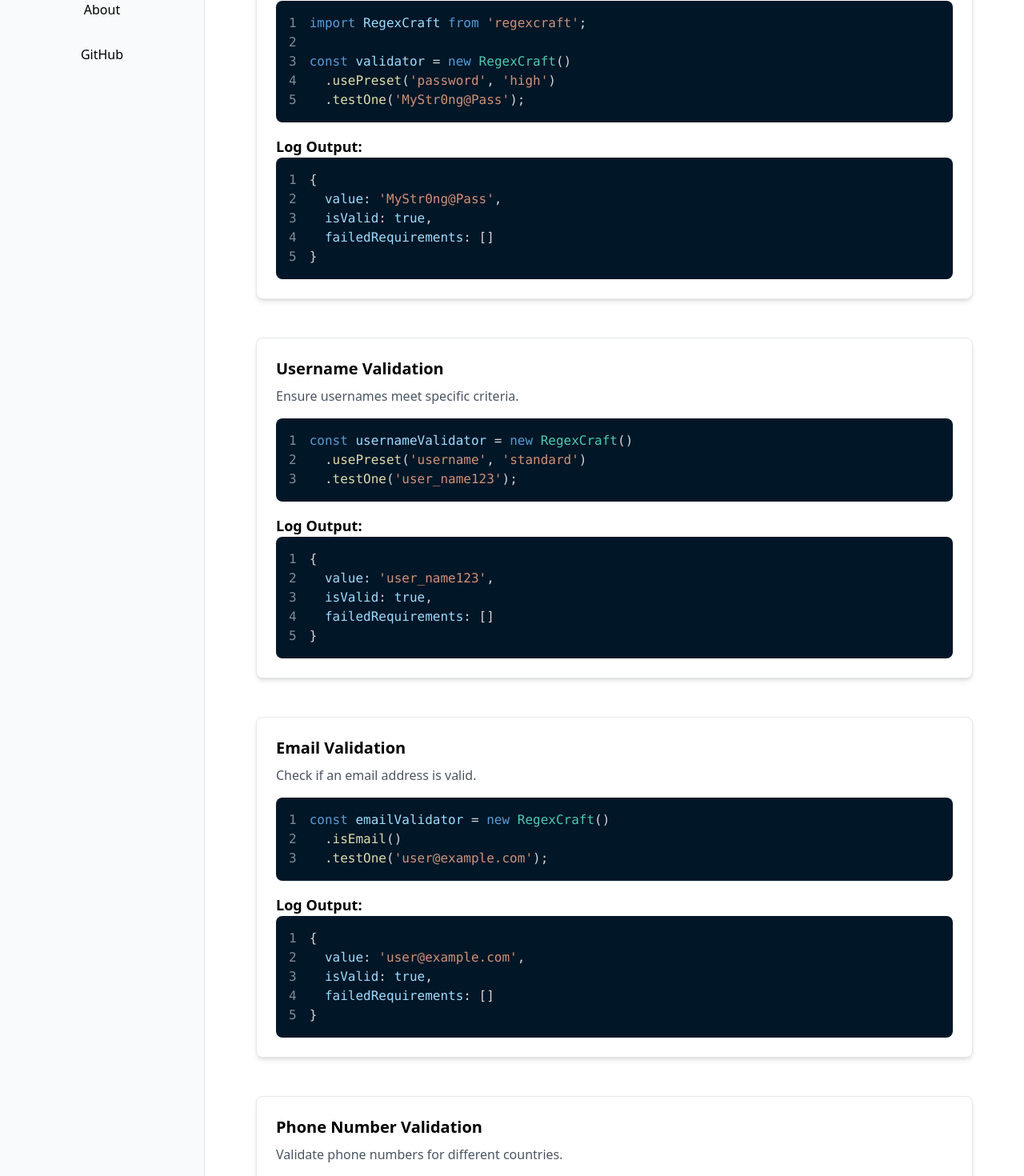
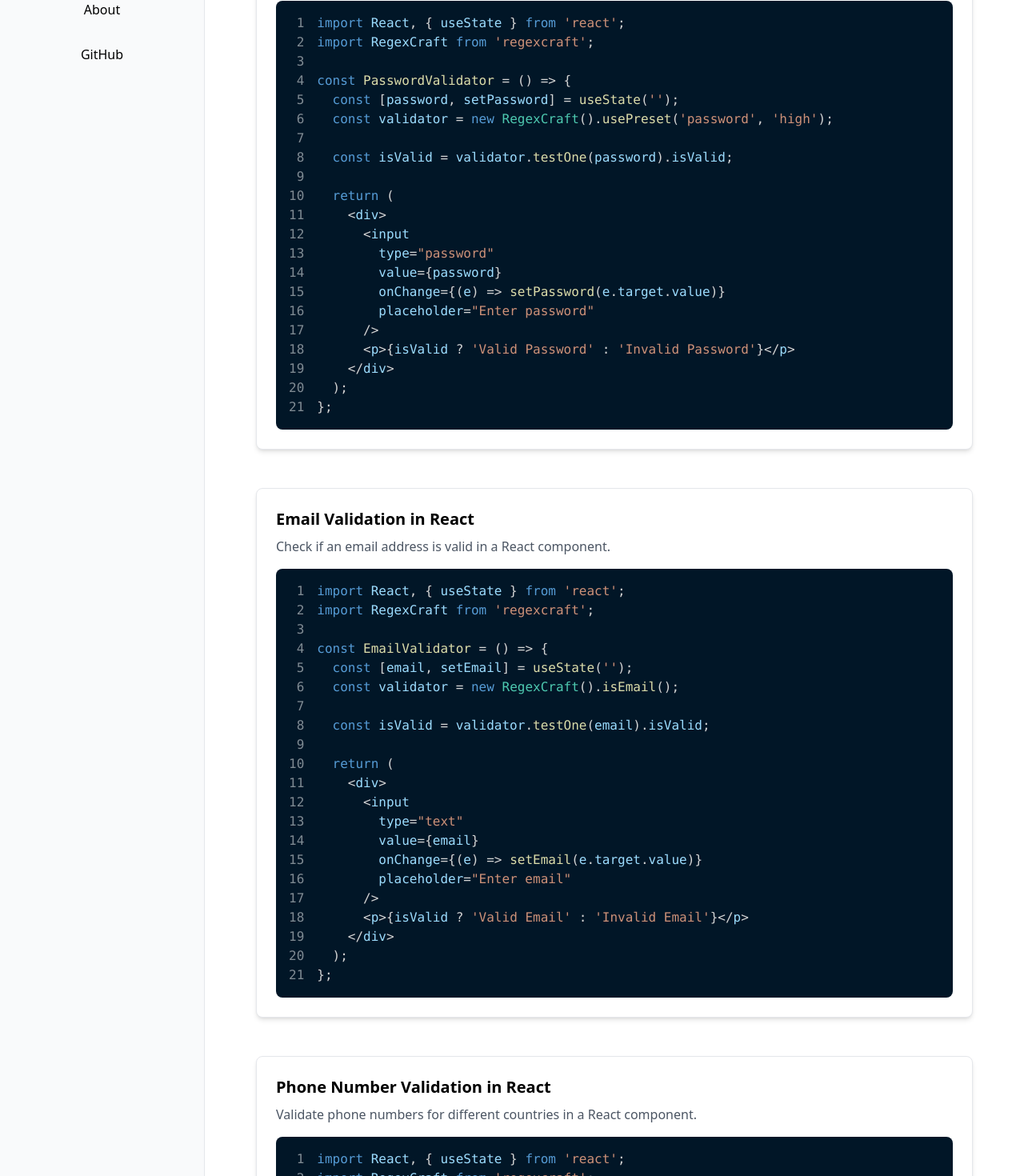
Before and after one commit to iAmNsengi/regexcraft-frontend, a React (Vite) app: page /examples in a window 1280 px wide. Shown: the part 200-1670 px from the top of the page at 80% size. Built offline with nearby package versions, Linux system fonts and the light colour scheme.

Commit message:
update: examples add react usecases

```diff
--- a/src/pages/Examples.tsx
+++ b/src/pages/Examples.tsx
@@ -1,124 +1,326 @@
 // src/pages/Examples/Examples.tsx
-
 import CodeBlock from "../components/CodeBlock";
 
 const examples = [
   {
-    title: "Password Validation",
-    description: "Validate password strength with different presets.",
+    title: "Password Validation in React",
+    description: "Validate password strength in a React component.",
     code: `
+import React, { useState } from 'react';
 import RegexCraft from 'regexcraft';
 
-const validator = new RegexCraft()
-  .usePreset('password', 'high')
-  .testOne('MyStr0ng@Pass');
+const PasswordValidator = () => {
+  const [password, setPassword] = useState('');
+  const validator = new RegexCraft().usePreset('password', 'high');
+
+  const isValid = validator.testOne(password).isValid;
+
+  return (
+    <div>
+      <input
+        type="password"
+        value={password}
+        onChange={(e) => setPassword(e.target.value)}
+        placeholder="Enter password"
+      />
+      <p>{isValid ? 'Valid Password' : 'Invalid Password'}</p>
+    </div>
+  );
+};
     `,
-    log: `{
-  value: 'MyStr0ng@Pass',
-  isValid: true,
-  failedRequirements: []
-}`,
   },
   {
-    title: "Username Validation",
-    description: "Ensure usernames meet specific criteria.",
+    title: "Email Validation in React",
+    description: "Check if an email address is valid in a React component.",
     code: `
-const usernameValidator = new RegexCraft()
-  .usePreset('username', 'standard')
-  .testOne('user_name123');
+import React, { useState } from 'react';
+import RegexCraft from 'regexcraft';
+
+const EmailValidator = () => {
+  const [email, setEmail] = useState('');
+  const validator = new RegexCraft().isEmail();
+
+  const isValid = validator.testOne(email).isValid;
+
+  return (
+    <div>
+      <input
+        type="text"
+        value={email}
+        onChange={(e) => setEmail(e.target.value)}
+        placeholder="Enter email"
+      />
+      <p>{isValid ? 'Valid Email' : 'Invalid Email'}</p>
+    </div>
+  );
+};
     `,
-    log: `{
-  value: 'user_name123',
-  isValid: true,
-  failedRequirements: []
-}`,
   },
   {
-    title: "Email Validation",
-    description: "Check if an email address is valid.",
+    title: "Phone Number Validation in React",
+    description:
+      "Validate phone numbers for different countries in a React component.",
     code: `
-const emailValidator = new RegexCraft()
-  .isEmail()
-  .testOne('user@example.com');
+import React, { useState } from 'react';
+import RegexCraft from 'regexcraft';
+
+const PhoneValidator = () => {
+  const [phone, setPhone] = useState('');
+  const validator = new RegexCraft().isPhone('US');
+
+  const isValid = validator.testOne(phone).isValid;
+
+  return (
+    <div>
+      <input
+        type="text"
+        value={phone}
+        onChange={(e) => setPhone(e.target.value)}
+        placeholder="Enter phone number"
+      />
+      <p>{isValid ? 'Valid Phone Number' : 'Invalid Phone Number'}</p>
+    </div>
+  );
+};
     `,
-    log: `{
-  value: 'user@example.com',
-  isValid: true,
-  failedRequirements: []
-}`,
   },
   {
-    title: "Phone Number Validation",
-    description: "Validate phone numbers for different countries.",
+    title: "Username Validation in React",
+    description:
+      "Ensure usernames meet specific criteria in a React component.",
     code: `
-const phoneValidator = new RegexCraft()
-  .isPhone('US')
-  .testOne('+1234567890');
+import React, { useState } from 'react';
+import RegexCraft from 'regexcraft';
+
+const UsernameValidator = () => {
+  const [username, setUsername] = useState('');
+  const validator = new RegexCraft().usePreset('username', 'standard');
+
+  const isValid = validator.testOne(username).isValid;
+
+  return (
+    <div>
+      <input
+        type="text"
+        value={username}
+        onChange={(e) => setUsername(e.target.value)}
+        placeholder="Enter username"
+      />
+      <p>{isValid ? 'Valid Username' : 'Invalid Username'}</p>
+    </div>
+  );
+};
     `,
-    log: `{
-  value: '+1234567890',
-  isValid: true,
-  failedRequirements: []
-}`,
   },
   {
-    title: "Minimum Length Validation",
-    description: "Ensure input meets minimum length requirements.",
+    title: "Form Validation in React",
+    description:
+      "Apply multiple validation rules to a form field in a React component.",
     code: `
-const minLengthValidator = new RegexCraft()
-  .hasMinLength(8)
-  .testOne('Short');
+import React, { useState } from 'react';
+import RegexCraft from 'regexcraft';
+
+const FormValidator = () => {
+  const [input, setInput] = useState('');
+  const validator = new RegexCraft()
+    .hasMinLength(8)
+    .hasUpperCase(1)
+    .hasNumber(1)
+    .hasSpecialCharacter(1);
+
+  const isValid = validator.testOne(input).isValid;
+
+  return (
+    <div>
+      <input
+        type="text"
+        value={input}
+        onChange={(e) => setInput(e.target.value)}
+        placeholder="Enter input"
+      />
+      <p>{isValid ? 'Valid Input' : 'Invalid Input'}</p>
+    </div>
+  );
+};
     `,
-    log: `{
-  value: 'Short',
-  isValid: false,
-  failedRequirements: ['Minimum length of 8 characters']
-}`,
   },
   {
-    title: "Maximum Length Validation",
-    description: "Ensure input does not exceed maximum length.",
+    title: "Date Validation in React",
+    description: "Validate date format in a React component.",
     code: `
-const maxLengthValidator = new RegexCraft()
-  .hasMaxLength(10)
-  .testOne('This is a long string');
+import React, { useState } from 'react';
+import RegexCraft from 'regexcraft';
+
+const DateValidator = () => {
+  const [date, setDate] = useState('');
+  const validator = new RegexCraft().isDate('YYYY-MM-DD');
+
+  const isValid = validator.testOne(date).isValid;
+
+  return (
+    <div>
+      <input
+        type="text"
+        value={date}
+        onChange={(e) => setDate(e.target.value)}
+        placeholder="Enter date (YYYY-MM-DD)"
+      />
+      <p>{isValid ? 'Valid Date' : 'Invalid Date'}</p>
+    </div>
+  );
+};
     `,
-    log: `{
-  value: 'This is a long string',
-  isValid: false,
-  failedRequirements: ['Maximum length of 10 characters']
-}`,
   },
   {
-    title: "Exact Length Validation",
-    description: "Ensure input has an exact length.",
+    title: "URL Validation in React",
+    description: "Validate URL format in a React component.",
     code: `
-const exactLengthValidator = new RegexCraft()
-  .hasExactLength(5)
-  .testOne('Hello');
+import React, { useState } from 'react';
+import RegexCraft from 'regexcraft';
+
+const URLValidator = () => {
+  const [url, setUrl] = useState('');
+  const validator = new RegexCraft().isURL();
+
+  const isValid = validator.testOne(url).isValid;
+
+  return (
+    <div>
+      <input
+        type="text"
+        value={url}
+        onChange={(e) => setUrl(e.target.value)}
+        placeholder="Enter URL"
+      />
+      <p>{isValid ? 'Valid URL' : 'Invalid URL'}</p>
+    </div>
+  );
+};
     `,
-    log: `{
-  value: 'Hello',
-  isValid: true,
-  failedRequirements: []
-}`,
   },
   {
-    title: "Character Requirements",
-    description: "Ensure input contains specific characters.",
+    title: "React Form with Multiple Validations",
+    description: "A complete form with multiple validations in React.",
     code: `
-const characterValidator = new RegexCraft()
+import React, { useState } from 'react';
+import RegexCraft from 'regexcraft';
+
+const MultiValidatorForm = () => {
+  const [formData, setFormData] = useState({
+    username: '',
+    email: '',
+    password: '',
+  });
+
+  const handleChange = (e) => {
+    setFormData({ ...formData, [e.target.name]: e.target.value });
+  };
+
+  const validateForm = () => {
+    const usernameValidator = new RegexCraft().usePreset('username', 'standard');
+    const emailValidator = new RegexCraft().isEmail();
+    const passwordValidator = new RegexCraft().usePreset('password', 'high');
+
+    const usernameValid = usernameValidator.testOne(formData.username).isValid;
+    const emailValid = emailValidator.testOne(formData.email).isValid;
+    const passwordValid = passwordValidator.testOne(formData.password).isValid;
+
+    return usernameValid && emailValid && passwordValid;
+  };
+
+  return (
+    <div>
+      <input
+        type="text"
+        name="username"
+        value={formData.username}
+        onChange={handleChange}
+        placeholder="Username"
+      />
+      <input
+        type="text"
+        name="email"
+        value={formData.email}
+        onChange={handleChange}
+        placeholder="Email"
+      />
+      <input
+        type="password"
+        name="password"
+        value={formData.password}
+        onChange={handleChange}
+        placeholder="Password"
+      />
+      <button onClick={validateForm}>Submit</button>
+    </div>
+  );
+};
+    `,
+  },
+  {
+    title: "Vanilla JavaScript: Password Validation",
+    description:
+      "Validate password strength using RegexCraft in vanilla JavaScript.",
+    code: `
+const validator = new RegexCraft()
+  .usePreset('password', 'high');
+
+const result = validator.testOne('MyStr0ng@Pass');
+console.log(result); // { value: 'MyStr0ng@Pass', isValid: true, failedRequirements: [] }
+    `,
+  },
+  {
+    title: "Vanilla JavaScript: Email Validation",
+    description:
+      "Check if an email address is valid using RegexCraft in vanilla JavaScript.",
+    code: `
+const validator = new RegexCraft().isEmail();
+const result = validator.testOne('user@example.com');
+console.log(result); // { value: 'user@example.com', isValid: true, failedRequirements: [] }
+    `,
+  },
+  {
+    title: "Vanilla JavaScript: URL Validation",
+    description: "Validate URL format using RegexCraft in vanilla JavaScript.",
+    code: `
+const validator = new RegexCraft().isURL();
+const result = validator.testOne('https://example.com');
+console.log(result); // { value: 'https://example.com', isValid: true, failedRequirements: [] }
+    `,
+  },
+  {
+    title: "Vanilla JavaScript: Phone Number Validation",
+    description:
+      "Validate phone numbers using RegexCraft in vanilla JavaScript.",
+    code: `
+const validator = new RegexCraft().isPhone('US');
+const result = validator.testOne('+1234567890');
+console.log(result); // { value: '+1234567890', isValid: true, failedRequirements: [] }
+    `,
+  },
+  {
+    title: "Vanilla JavaScript: Date Validation",
+    description: "Validate date format using RegexCraft in vanilla JavaScript.",
+    code: `
+const validator = new RegexCraft().isDate('YYYY-MM-DD');
+const result = validator.testOne('2023-01-01');
+console.log(result); // { value: '2023-01-01', isValid: true, failedRequirements: [] }
+    `,
+  },
+  {
+    title: "Vanilla JavaScript: Form Validation",
+    description:
+      "Apply multiple validation rules to a form field using RegexCraft in vanilla JavaScript.",
+    code: `
+const validator = new RegexCraft()
+  .hasMinLength(8)
   .hasUpperCase(1)
-  .hasLowerCase(1)
   .hasNumber(1)
-  .hasSpecialCharacter(1)
-  .testOne('Password1!');
+  .hasSpecialCharacter(1);
+
+const result = validator.testOne('Password1!');
+console.log(result); // { value: 'Password1!', isValid: true, failedRequirements: [] }
     `,
-    log: `{
-  value: 'Password1!',
-  isValid: true,
-  failedRequirements: []
-}`,
   },
 ];
 
@@ -132,8 +334,6 @@ const Examples = () => {
             <h2 className="text-xl font-semibold mb-2">{example.title}</h2>
             <p className="text-gray-600 mb-4">{example.description}</p>
             <CodeBlock code={example.code} />
-            <h3 className="text-lg font-semibold mt-4">Log Output:</h3>
-            <CodeBlock code={example.log} />
           </div>
         ))}
       </div>
```
